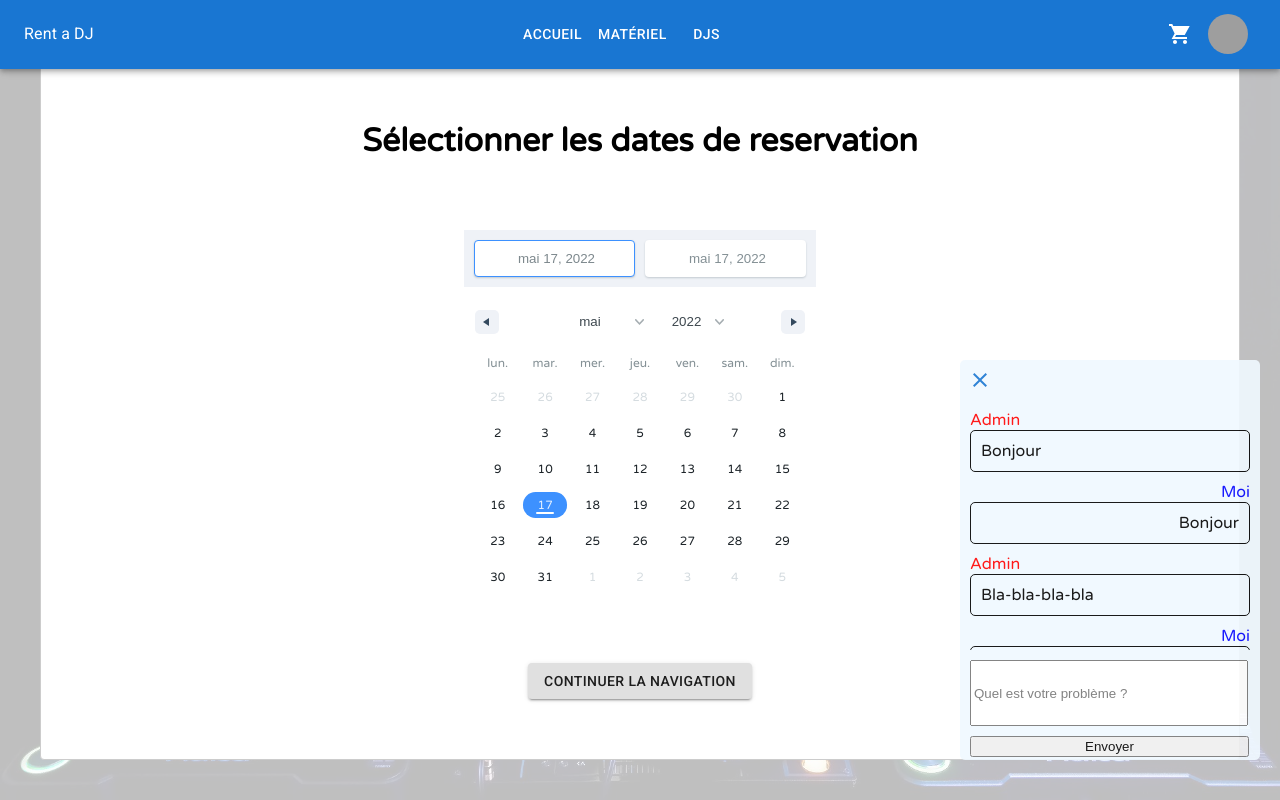
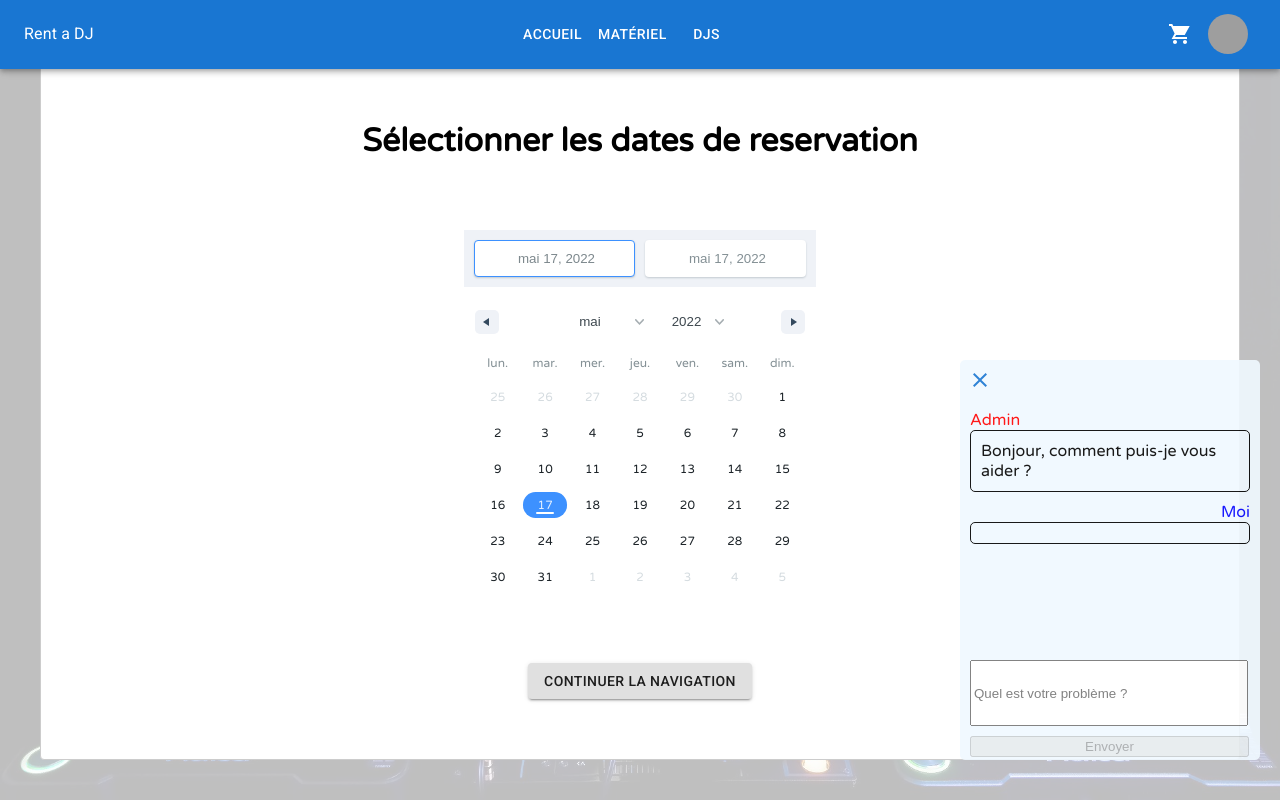
Before and after one commit to Rent-a-DJ/front, a React (Create React App) app: page / in a window 1280 px wide. Both pictures are taken after a click on the icon 1243 px from the left and 763 px from the top of the page. Built offline with nearby package versions, Linux system fonts and the light colour scheme; grey boxes are pictures that could not be loaded.

Commit message:
Chatbox updated

```diff
--- a/src/components/ChatBox.tsx
+++ b/src/components/ChatBox.tsx
@@ -20,11 +20,21 @@ const useStyles = makeStyles((theme) => ({
 
 const ChatBox = () => {
     const [isOpen, setIsOpen] = useState(false);
+    const [isConnected, setIsConnected] = useState(true);
+    const [message, setMessage] = useState("");
+
     const classes = useStyles();
+
+    if(!isConnected){
+        return <></>
+    }
+
+    if (!isOpen) {
+        return <CommentIcon className={classes.commentIcon} onClick={() => setIsOpen(!isOpen)}/>
+    }
 
     return (
         <>
-            {isOpen ?
             <div
                 style={{
                     zIndex: 100,
@@ -59,9 +69,8 @@ const ChatBox = () => {
                             borderRadius: "5px",
                         }}
                     >
-                        Bonjour
+                        Bonjour, comment puis-je vous aider ?
                     </div>
-
                     <p
                         style={{
                             margin: "10px 10px 0 10px",
@@ -80,67 +89,26 @@ const ChatBox = () => {
                             textAlign: "right",
                         }}
                     >
-                        Bonjour
-                    </div>
-
-                    <p style={{margin: "10px 10px 0 10px", color: "red"}}>Admin</p>
-                    <div
-                        style={{
-                            margin: "0px 10px",
-                            padding: "10px",
-                            border: "1px solid black",
-                            borderRadius: "5px",
-                        }}
-                    >
-                        Bla-bla-bla-bla
-                    </div>
-
-                    <p
-                        style={{
-                            margin: "10px 10px 0 10px",
-                            color: "blue",
-                            textAlign: "right",
-                        }}
-                    >
-                        Moi
-                    </p>
-                    <div
-                        style={{
-                            margin: "0px 10px",
-                            padding: "10px",
-                            border: "1px solid black",
-                            borderRadius: "5px",
-                            textAlign: "right",
-                        }}
-                    >
-                        Bla-bla-bla-bla
-                    </div>
-
-                    <p style={{margin: "10px 10px 0 10px", color: "red"}}>Admin</p>
-                    <div
-                        style={{
-                            margin: "0px 10px",
-                            padding: "10px",
-                            border: "1px solid black",
-                            borderRadius: "5px",
-                        }}
-                    >
-                        Bla-bla-bla-bla
+                        {message}
                     </div>
                 </div>
-                <div style={{width: "100%"}}>
+                <form onSubmit={async (e: any) => {
+                    e.preventDefault()}}
+                      style={{width: "100%"}}>
+
                     <input
                         type="text"
                         id="inputText"
                         placeholder="Quel est votre problème ?"
+                        value={message}
+                        onChange={e => setMessage(e.target.value)}
                         style={{width: "90%", height: "60px", margin: "10px"}}
                     />
-                    <button style={{margin: "0 10px", width: "93%"}}>Envoyer</button>
-                </div>
+                    <button style={{margin: "0 10px", width: "93%"}}  disabled={!message}>Envoyer</button>
+
+                </form>
             </div>
-                :
-                <CommentIcon className={classes.commentIcon} onClick={() => setIsOpen(!isOpen)}/>}
         </>
     );
-};
+}
 export default ChatBox;
--- /dev/null
+++ b/src/types/MessageType.tsx
@@ -0,0 +1,3 @@
+export type MessageType = {
+    message: string;
+}
```
Also changed, not shown: src/hooks/useMessages.tsx (added, +25 -0 lines).
